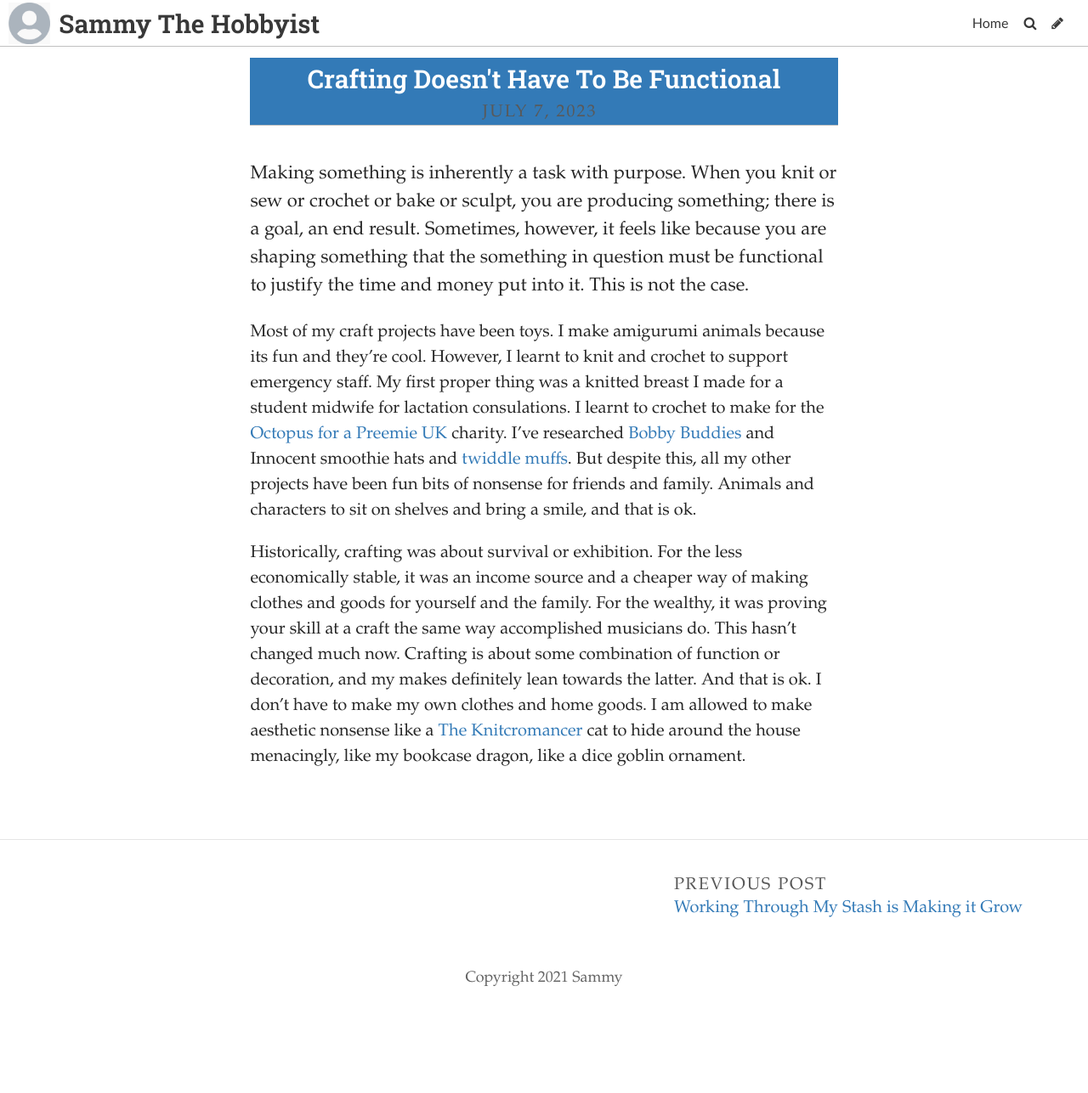
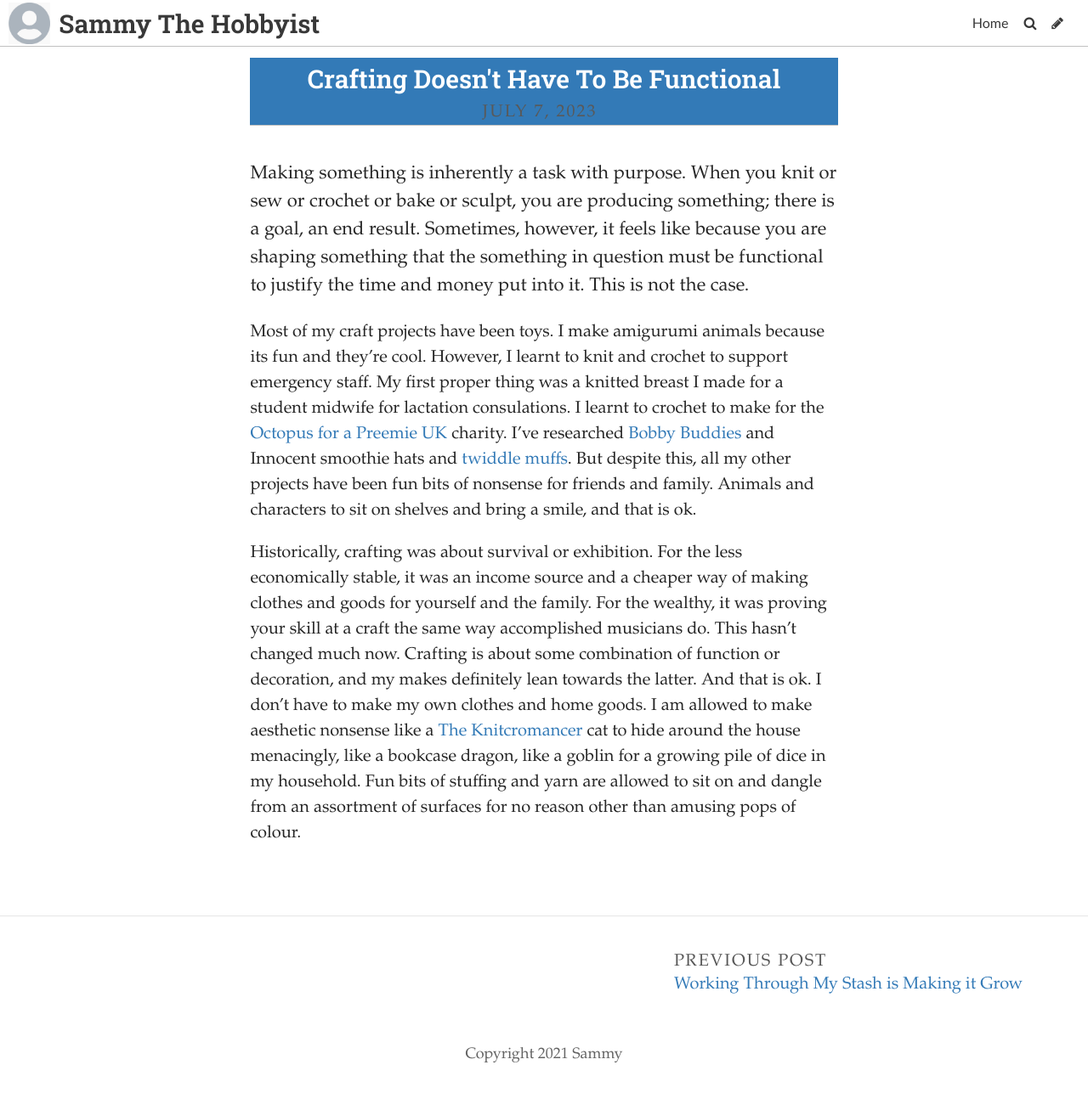
Before and after one commit to SammySpinsAYarn/Blog, a Jekyll site: the page built from _posts/2023-07-06-crafting-doesnt-have-to-be-functional.md, in a window 1280 px wide. Shown: the whole page at 85% size. Built offline with Jekyll 4.4.1, drawn with Linux system fonts in a browser that asks for light colours; some web fonts are replaced; before the commit the page ends 1197 px from its top, so only the background shows below that.

Commit message:
Update Post “2023-07-06-crafting-doesnt-have-to-be-functional”

```diff
--- a/_posts/2023-07-06-crafting-doesnt-have-to-be-functional.md
+++ b/_posts/2023-07-06-crafting-doesnt-have-to-be-functional.md
@@ -9,4 +9,4 @@ M﻿aking something is inherently a task with purpose. When you knit or sew or c
 
 M﻿ost of my craft projects have been toys. I make amigurumi animals because its fun and they're cool. However, I learnt to knit and crochet to support emergency staff. My first proper thing was a knitted breast I made for a student midwife for lactation consulations. I learnt to crochet to make for the [Octopus for a Preemie UK](https://octopusforapreemie.co.uk/) charity. I've researched [Bobby Buddies](https://www.hampshire.police.uk/news/hampshire/news/news/2019/september/bobby-buddies-officers-give-teddy-bears-to-children-living-with-domestic-abuse/#:~:text=...%20Knitted%20police%20officer%20teddy%20bears%20are%20being,exist%20when%20police%20attend%20after%20a%20domestic%20incident.) and Innocent smoothie hats and [twiddle muffs](https://www.ouh.nhs.uk/patient-guide/documents/twiddle-muffs.pdf). But despite this, all my other projects have been fun bits of nonsense for friends and family. Animals and characters to sit on shelves and bring a smile, and that is ok.
 
-H﻿istorically, crafting was about survival or exhibition. For the less economically stable, it was an income source and a cheaper way of making clothes and goods for yourself and the family. For the wealthy, it was proving your skill at a craft the same way accomplished musicians do. This hasn't changed much now. Crafting is about some combination of function or decoration, and my makes definitely lean towards the latter. And that is ok. I don't have to make my own clothes and home goods. I am allowed to make aesthetic nonsense like a [The Knitcromancer](https://www.youtube.com/watch?v=WtfGTsSnMNg&cbrd=1) cat to hide around the house menacingly, like my bookcase dragon, like a dice goblin ornament.
+H﻿istorically, crafting was about survival or exhibition. For the less economically stable, it was an income source and a cheaper way of making clothes and goods for yourself and the family. For the wealthy, it was proving your skill at a craft the same way accomplished musicians do. This hasn't changed much now. Crafting is about some combination of function or decoration, and my makes definitely lean towards the latter. And that is ok. I don't have to make my own clothes and home goods. I am allowed to make aesthetic nonsense like a [The Knitcromancer](https://www.youtube.com/watch?v=WtfGTsSnMNg&cbrd=1) cat to hide around the house menacingly, like a bookcase dragon, like a goblin for a growing pile of dice in my household. Fun bits of stuffing and yarn are allowed to sit on and dangle from an assortment of surfaces for no reason other than amusing pops of colour.
```
